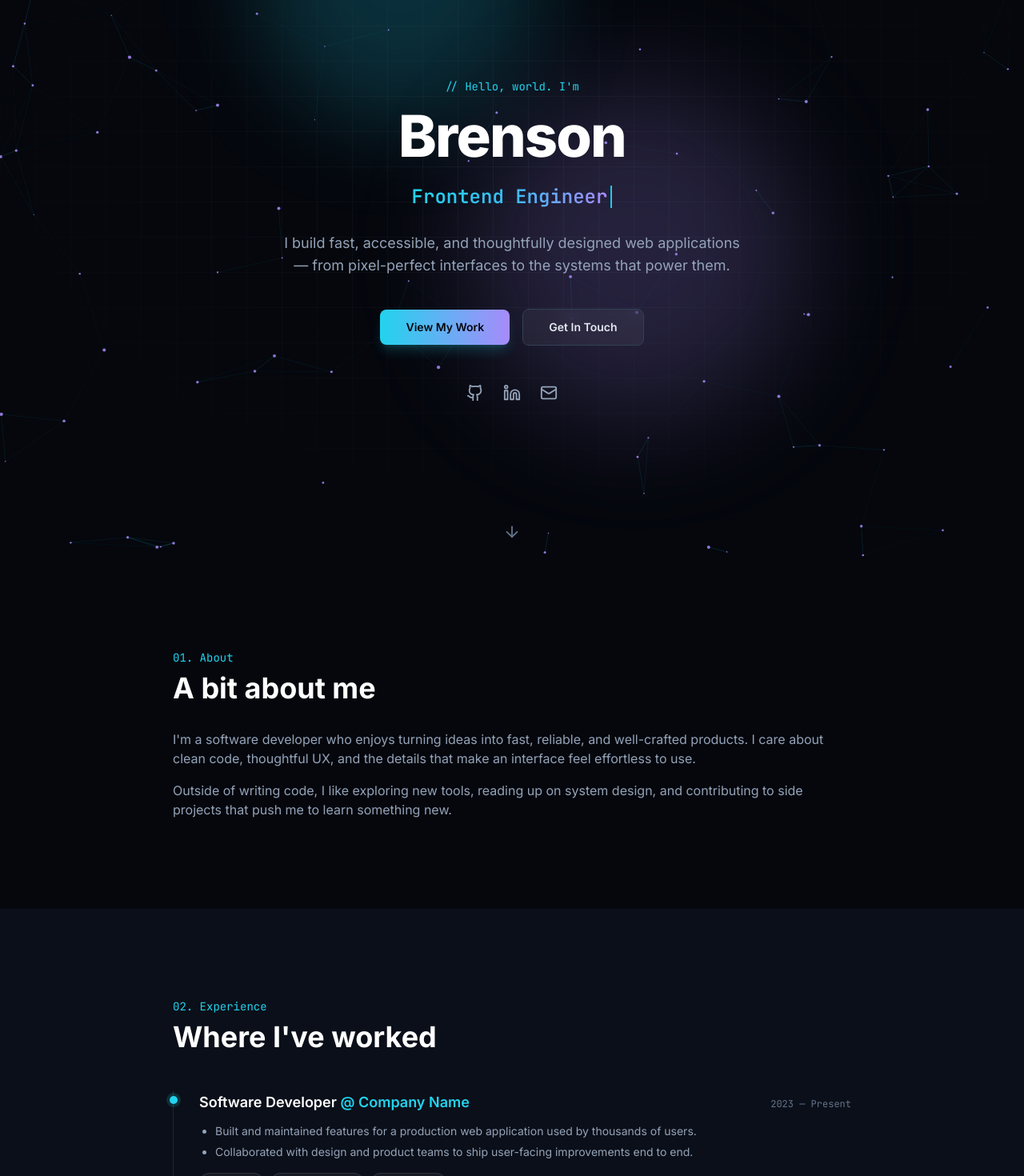
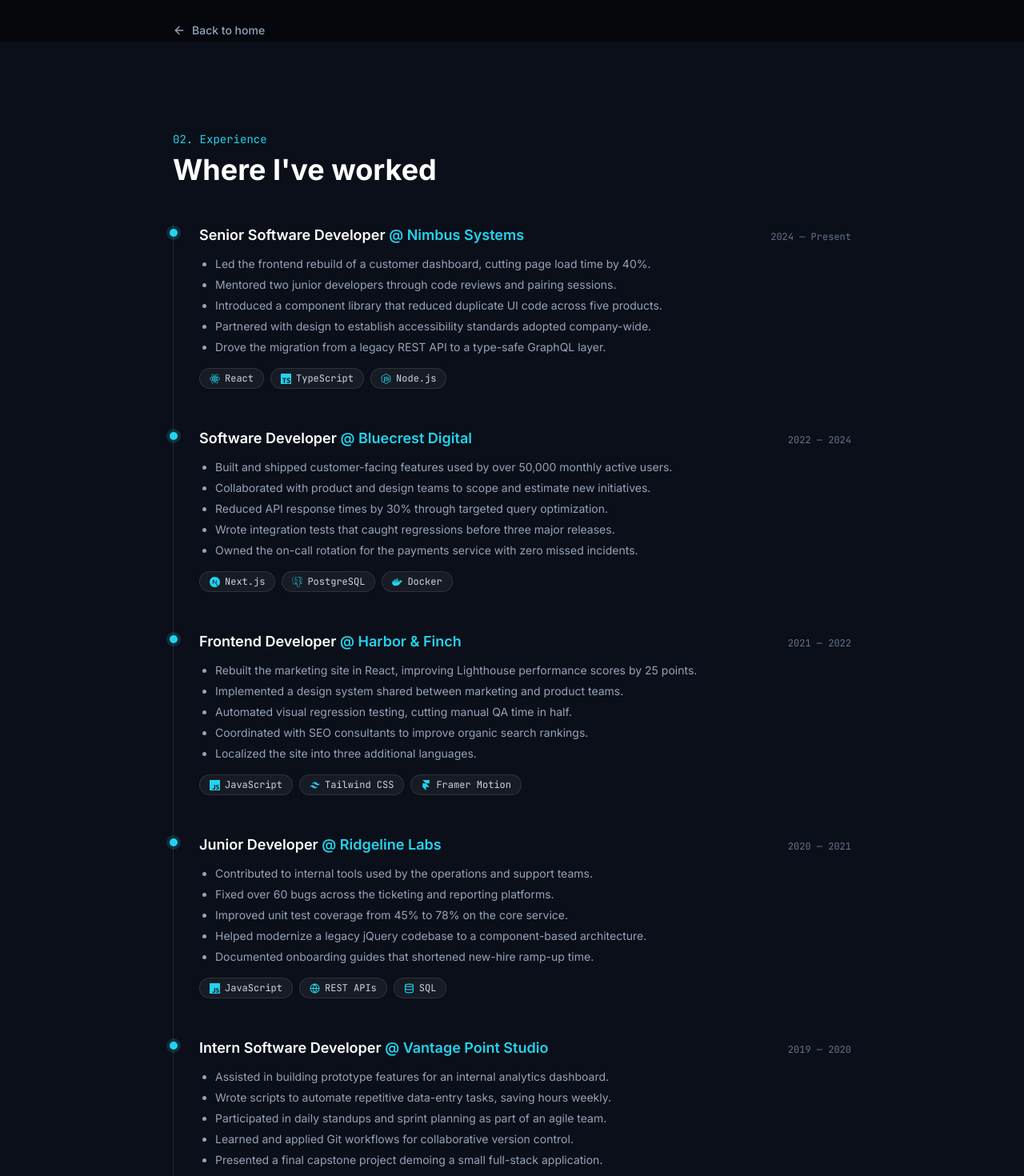
Before and after one commit to Xien04/personal-porfolio, a React (Vite) app: page /experience in a window 1280 px wide. Shown: the part 100-1570 px from the top of the page at 80% size. Built offline with nearby package versions, Linux system fonts and the light colour scheme.

Commit message:
Moving experience as standalone page

```diff
--- a/package.json
+++ b/package.json
@@ -14,7 +14,8 @@
     "lucide-react": "^0.454.0",
     "react": "^18.3.1",
     "react-dom": "^18.3.1",
-    "react-icons": "^5.7.0"
+    "react-icons": "^5.7.0",
+    "react-router-dom": "^7.18.3"
   },
   "devDependencies": {
     "@types/react": "^18.3.12",
--- a/src/App.tsx
+++ b/src/App.tsx
@@ -1,23 +1,37 @@
+import { Routes, Route, useLocation } from "react-router-dom";
+import { useEffect } from "react";
 import Navbar from "./components/Navbar";
-import Hero from "./components/Hero";
-import About from "./components/About";
-import Experience from "./components/Experience";
-import Skills from "./components/Skills";
-import Projects from "./components/Projects";
-import Contact from "./components/Contact";
 import Footer from "./components/Footer";
+import Home from "./pages/Home";
+import ExperiencePage from "./pages/ExperiencePage";
+
+function ScrollToHash() {
+  const { pathname, hash } = useLocation();
+
+  useEffect(() => {
+    if (hash) {
+      const el = document.querySelector(hash);
+      if (el) {
+        el.scrollIntoView({ behavior: "smooth" });
+        return;
+      }
+    }
+    window.scrollTo({ top: 0 });
+  }, [pathname, hash]);
+
+  return null;
+}
 
 export default function App() {
   return (
     <div className="min-h-screen bg-bg">
+      <ScrollToHash />
       <Navbar />
       <main>
-        <Hero />
-        <About />
-        <Experience />
-        <Skills />
-        <Projects />
-        <Contact />
+        <Routes>
+          <Route path="/" element={<Home />} />
+          <Route path="/experience" element={<ExperiencePage />} />
+        </Routes>
       </main>
       <Footer />
     </div>
--- a/src/components/Navbar.tsx
+++ b/src/components/Navbar.tsx
@@ -1,13 +1,14 @@
 import { useEffect, useState } from "react";
+import { Link } from "react-router-dom";
 import { Menu, X } from "lucide-react";
 
 const LINKS = [
-  { href: "#home", label: "Home" },
-  { href: "#about", label: "About" },
-  { href: "#experience", label: "Experience" },
-  { href: "#skills", label: "Skills" },
-  { href: "#projects", label: "Projects" },
-  { href: "#contact", label: "Contact" },
+  { href: "/#home", label: "Home" },
+  { href: "/#about", label: "About" },
+  { href: "/experience", label: "Experience" },
+  { href: "/#skills", label: "Skills" },
+  { href: "/#projects", label: "Projects" },
+  { href: "/#contact", label: "Contact" },
 ];
 
 export default function Navbar() {
@@ -29,24 +30,21 @@
       }`}
     >
       <nav className="mx-auto flex max-w-6xl items-center justify-between px-6 py-4">
-        <a
-          href="#home"
-          className="font-mono text-lg font-bold text-white"
-        >
+        <Link to="/#home" className="font-mono text-lg font-bold text-white">
           <span className="text-accent">{"<"}</span>
           Brenson
           <span className="text-accent">{" />"}</span>
-        </a>
+        </Link>
 
         <ul className="hidden items-center gap-8 md:flex">
           {LINKS.map((link) => (
             <li key={link.href}>
-              <a
-                href={link.href}
+              <Link
+                to={link.href}
                 className="text-sm font-medium text-slate-300 transition-colors hover:text-accent"
               >
                 {link.label}
-              </a>
+              </Link>
             </li>
           ))}
         </ul>
@@ -64,13 +62,13 @@
         <ul className="flex flex-col gap-1 border-t border-white/5 bg-bg/95 px-6 py-4 md:hidden">
           {LINKS.map((link) => (
             <li key={link.href}>
-              <a
-                href={link.href}
+              <Link
+                to={link.href}
                 onClick={() => setOpen(false)}
                 className="block py-2 text-sm font-medium text-slate-300 transition-colors hover:text-accent"
               >
                 {link.label}
-              </a>
+              </Link>
             </li>
           ))}
         </ul>
--- a/src/data/experience.ts
+++ b/src/data/experience.ts
@@ -8,23 +8,68 @@
 
 export const experience: ExperienceItem[] = [
   {
-    role: "Software Developer",
-    company: "Company Name",
-    period: "2023 — Present",
+    role: "Senior Software Developer",
+    company: "Nimbus Systems",
+    period: "2024 — Present",
     description: [
-      "Built and maintained features for a production web application used by thousands of users.",
-      "Collaborated with design and product teams to ship user-facing improvements end to end.",
+      "Led the frontend rebuild of a customer dashboard, cutting page load time by 40%.",
+      "Mentored two junior developers through code reviews and pairing sessions.",
+      "Introduced a component library that reduced duplicate UI code across five products.",
+      "Partnered with design to establish accessibility standards adopted company-wide.",
+      "Drove the migration from a legacy REST API to a type-safe GraphQL layer.",
     ],
     tags: ["React", "TypeScript", "Node.js"],
   },
   {
+    role: "Software Developer",
+    company: "Bluecrest Digital",
+    period: "2022 — 2024",
+    description: [
+      "Built and shipped customer-facing features used by over 50,000 monthly active users.",
+      "Collaborated with product and design teams to scope and estimate new initiatives.",
+      "Reduced API response times by 30% through targeted query optimization.",
+      "Wrote integration tests that caught regressions before three major releases.",
+      "Owned the on-call rotation for the payments service with zero missed incidents.",
+    ],
+    tags: ["Next.js", "PostgreSQL", "Docker"],
+  },
+  {
+    role: "Frontend Developer",
+    company: "Harbor & Finch",
+    period: "2021 — 2022",
+    description: [
+      "Rebuilt the marketing site in React, improving Lighthouse performance scores by 25 points.",
+      "Implemented a design system shared between marketing and product teams.",
+      "Automated visual regression testing, cutting manual QA time in half.",
+      "Coordinated with SEO consultants to improve organic search rankings.",
+      "Localized the site into three additional languages.",
+    ],
+    tags: ["JavaScript", "Tailwind CSS", "Framer Motion"],
+  },
+  {
     role: "Junior Developer",
-    company: "Previous Company",
-    period: "2021 — 2023",
+    company: "Ridgeline Labs",
+    period: "2020 — 2021",
     description: [
-      "Contributed to internal tools and customer-facing features in a small engineering team.",
-      "Improved test coverage and helped modernize parts of the codebase.",
+      "Contributed to internal tools used by the operations and support teams.",
+      "Fixed over 60 bugs across the ticketing and reporting platforms.",
+      "Improved unit test coverage from 45% to 78% on the core service.",
+      "Helped modernize a legacy jQuery codebase to a component-based architecture.",
+      "Documented onboarding guides that shortened new-hire ramp-up time.",
     ],
     tags: ["JavaScript", "REST APIs", "SQL"],
   },
+  {
+    role: "Intern Software Developer",
+    company: "Vantage Point Studio",
+    period: "2019 — 2020",
+    description: [
+      "Assisted in building prototype features for an internal analytics dashboard.",
+      "Wrote scripts to automate repetitive data-entry tasks, saving hours weekly.",
+      "Participated in daily standups and sprint planning as part of an agile team.",
+      "Learned and applied Git workflows for collaborative version control.",
+      "Presented a final capstone project demoing a small full-stack application.",
+    ],
+    tags: ["Python", "Git", "SQL"],
+  },
 ];
--- a/src/main.tsx
+++ b/src/main.tsx
@@ -1,10 +1,13 @@
 import { StrictMode } from "react";
 import { createRoot } from "react-dom/client";
+import { BrowserRouter } from "react-router-dom";
 import "./index.css";
 import App from "./App.tsx";
 
 createRoot(document.getElementById("root")!).render(
   <StrictMode>
-    <App />
+    <BrowserRouter>
+      <App />
+    </BrowserRouter>
   </StrictMode>
 );
--- /dev/null
+++ b/src/pages/ExperiencePage.tsx
@@ -0,0 +1,20 @@
+import { Link } from "react-router-dom";
+import { ArrowLeft } from "lucide-react";
+import Experience from "../components/Experience";
+
+export default function ExperiencePage() {
+  return (
+    <div>
+      <div className="mx-auto max-w-4xl px-6 pt-32">
+        <Link
+          to="/"
+          className="inline-flex items-center gap-2 text-sm font-medium text-slate-400 transition-colors hover:text-accent"
+        >
+          <ArrowLeft size={16} />
+          Back to home
+        </Link>
+      </div>
+      <Experience />
+    </div>
+  );
+}
--- /dev/null
+++ b/src/pages/Home.tsx
@@ -0,0 +1,17 @@
+import Hero from "../components/Hero";
+import About from "../components/About";
+import Skills from "../components/Skills";
+import Projects from "../components/Projects";
+import Contact from "../components/Contact";
+
+export default function Home() {
+  return (
+    <>
+      <Hero />
+      <About />
+      <Skills />
+      <Projects />
+      <Contact />
+    </>
+  );
+}
```
Also changed, not shown: 1 other file (tests, documents, lock files or other folders).
